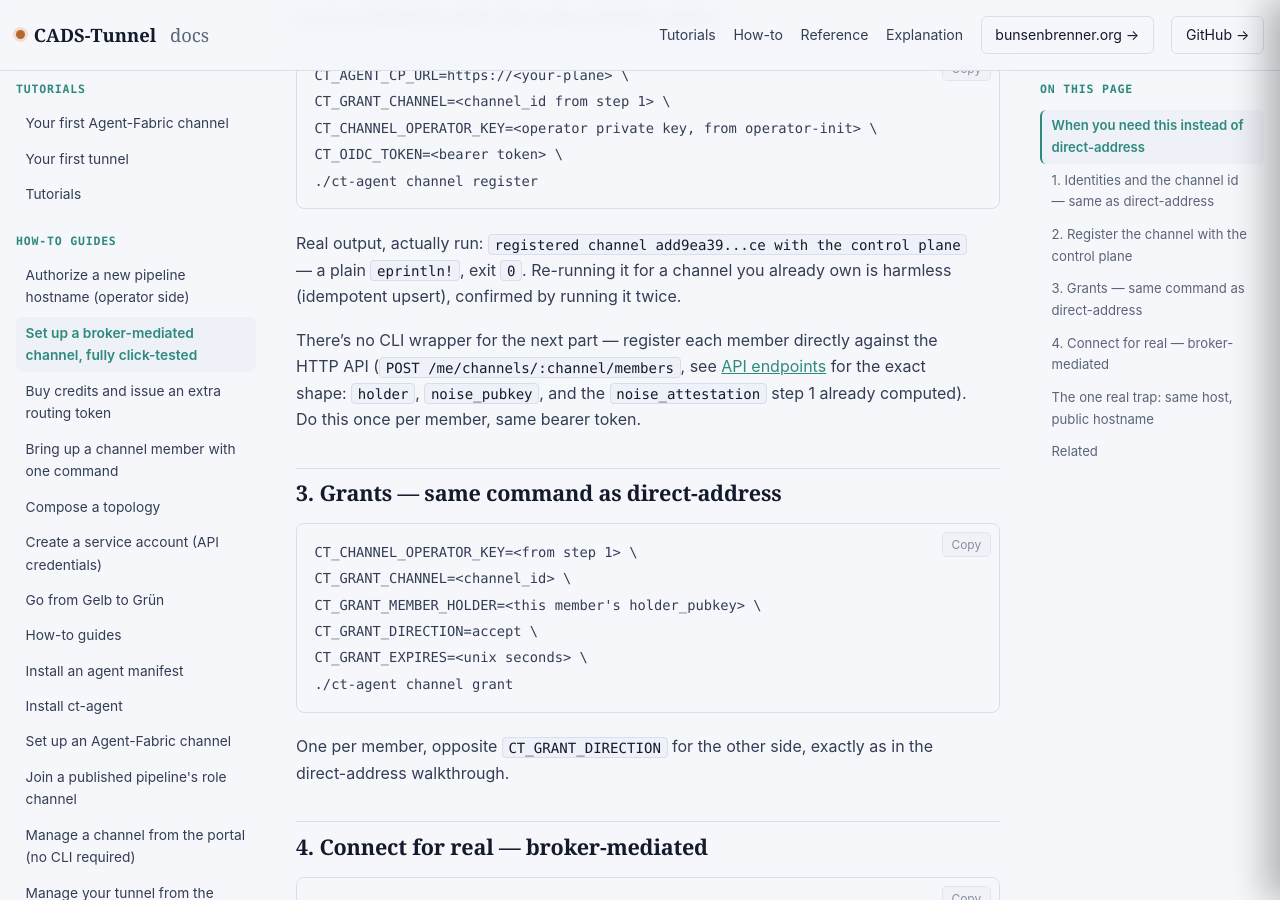
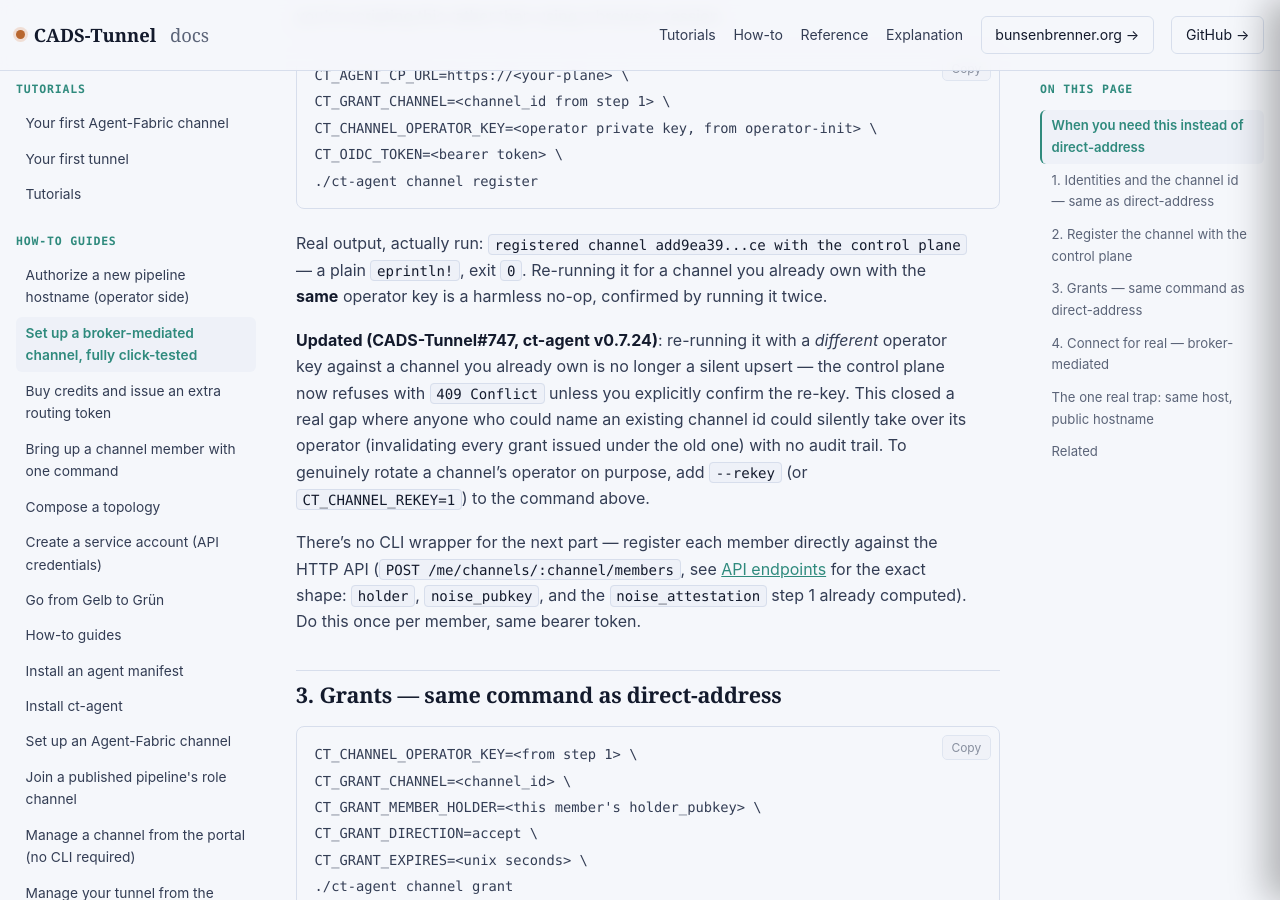
Before and after one commit to scimbe/CADS-Tunnel-docs, a Jekyll site: the page built from _how-to/broker-mediated-channel.md, in a window 1280 px wide and 900 px high, scrolled down 1087 px. Built offline with Jekyll 4.4.1, drawn with Linux system fonts in a browser that asks for light colours.

Commit message:
docs: channel register no longer silently re-keys (CADS-Tunnel#747, v0.7.24) (#42)
The "harmless idempotent upsert" claim in broker-mediated-channel.md
was accurate when written but is now stale: shipped tonight,
re-registering an already-owned channel with a DIFFERENT operator key
is refused with 409 unless --rekey (or CT_CHANNEL_REKEY=1) explicitly
confirms the rotation. This closed a real silent-takeover gap found
live this session (a maintainer's channel register call landed on a
production channel instead of the one they meant to register, which
would have silently swapped its operator with no audit trail under
the old behavior).

Same operator key twice is still a harmless no-op -- only fixed the
part of the claim that's now wrong. Also added the --rekey flag to
_reference/cli.md's exit-behavior table entry for completeness.


Claude-Session: https://claude.ai/code/session_01P7RcWwn9qfcZMcfYXfutF3

Co-authored-by: scimbe <becke@vps-1779cd55.vps.ovh.net>
Co-authored-by: Claude Sonnet 5 <noreply@anthropic.com>

````diff
--- a/_how-to/broker-mediated-channel.md
+++ b/_how-to/broker-mediated-channel.md
@@ -49,8 +49,15 @@ CT_OIDC_TOKEN=<bearer token> \
 ```
 
 Real output, actually run: `registered channel add9ea39...ce with the control plane` — a plain
-`eprintln!`, exit `0`. Re-running it for a channel you already own is harmless (idempotent upsert),
-confirmed by running it twice.
+`eprintln!`, exit `0`. Re-running it for a channel you already own with the **same** operator key
+is a harmless no-op, confirmed by running it twice.
+
+**Updated (CADS-Tunnel#747, ct-agent v0.7.24)**: re-running it with a *different* operator key
+against a channel you already own is no longer a silent upsert — the control plane now refuses with
+`409 Conflict` unless you explicitly confirm the re-key. This closed a real gap where anyone who
+could name an existing channel id could silently take over its operator (invalidating every grant
+issued under the old one) with no audit trail. To genuinely rotate a channel's operator on purpose,
+add `--rekey` (or `CT_CHANNEL_REKEY=1`) to the command above.
 
 There's no CLI wrapper for the next part — register each member directly against the HTTP API
 (`POST /me/channels/:channel/members`, see [API endpoints]({{ '/reference/api-endpoints/' | relative_url }})
````
Also changed, not shown: _reference/cli.md (+1 -1 lines).
